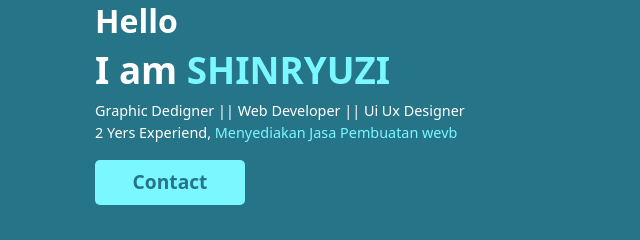
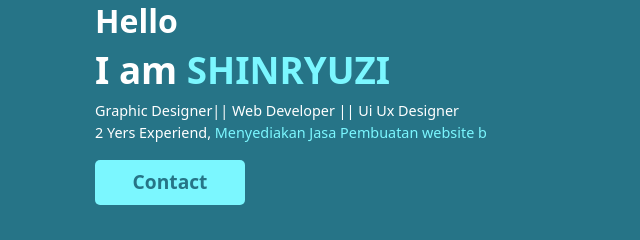
Before and after one commit to Firman47/shinryuzi.github.io, a plain HTML site: page index.html in a window 1280 px wide. Shown: the part 216-456 px from the top of the page, 82-722 px from the left. Drawn offline with Linux system fonts and the light colour scheme.

Commit message:
Update index.html

```diff
--- a/index.html
+++ b/index.html
@@ -53,8 +53,9 @@
 			<div class="col-lg-5 col-md-6 my-auto isi order-1 text-center text-lg-start">
 				<h2>Hello</h2>
 				<h1 class="fw-bold"> I am <span>SHINRYUZI</span></h1>
-				<p>Graphic Dedigner || Web Developer || Ui Ux Designer <br>
-					2 Yers Experiend, <span>Menyediakan Jasa Pembuatan wevb</span>
+				<p>Graphic Designer|| Web Developer || Ui Ux Designer <br>
+					2 Yers Experiend, <span>Menyediakan Jasa Pembuatan website
+b</span>
 				</p>
 				<a href="#contact"><button class="btn btn-costum1">Contact</button></a>
 
```
